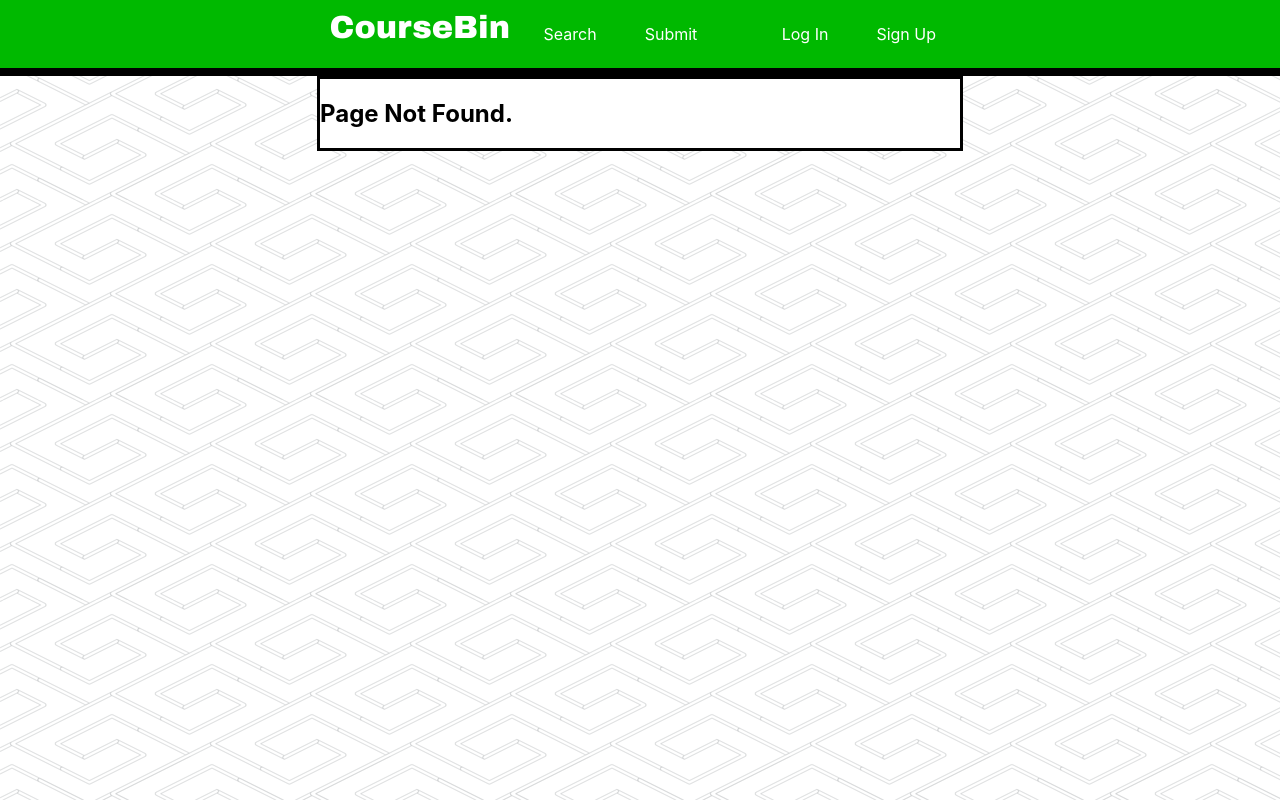
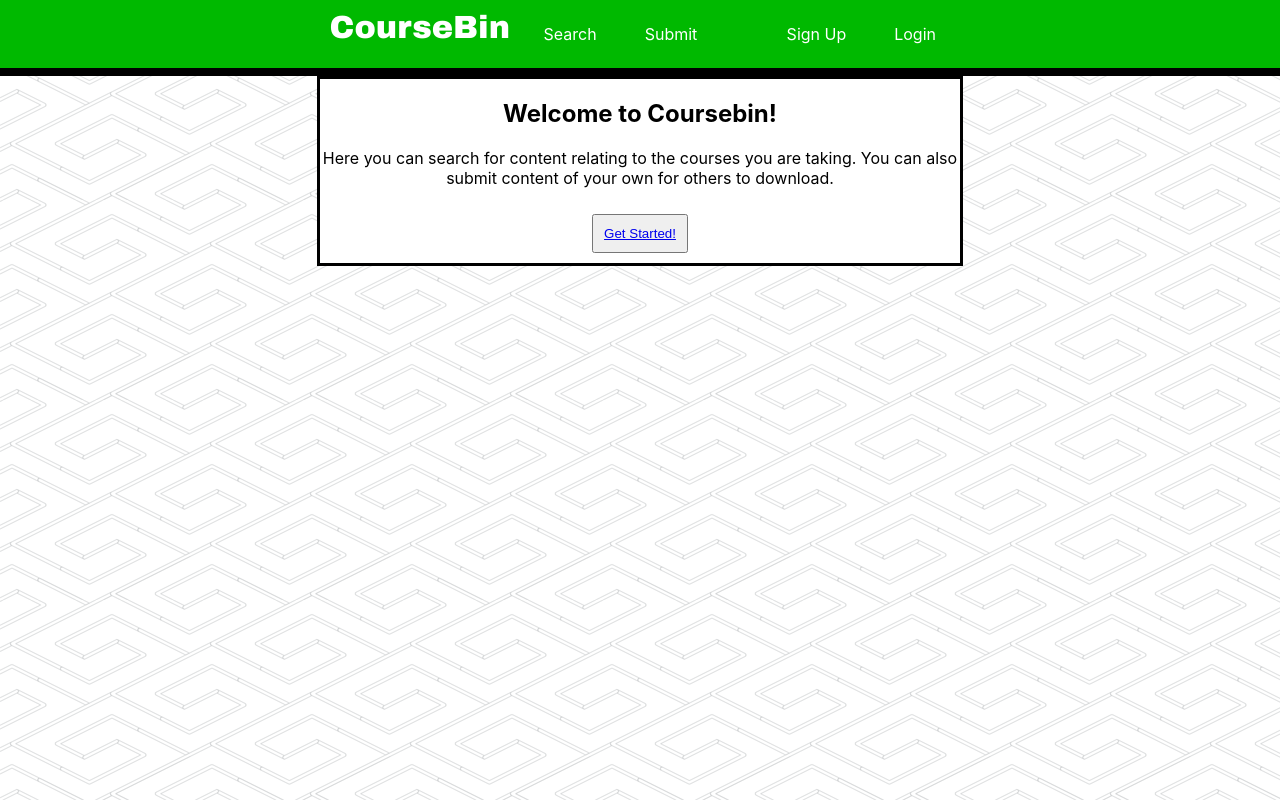
Before and after one commit to Thomas-McKanna/CourseBin, a React (Create React App) app in the folder frontend/: page / in a window 1280 px wide. Before the commit this address had no page. Built offline with nearby package versions, Linux system fonts and the light colour scheme.

Commit message:
Authentication now fully functional (but corner cases not implemented).

```diff
--- a/frontend/src/App.js
+++ b/frontend/src/App.js
@@ -4,6 +4,8 @@
   BrowserRouter,
   Route,
   Switch,
+  Link,
+  Redirect,
 } from "react-router-dom";
 import Header from "./header"
 import SearchForm from "./search/search_form"
@@ -12,16 +14,22 @@
 import Submission from "./submission/submission"
 import Login from "./authentication/login"
 import SignUp from "./authentication/signup"
+import notFoundImg from "./images/404_not_found.jpg"
+import Cookies from 'universal-cookie';
 
 class App extends React.Component {
 
     state = {
-        loggedIn: true, // set to false after debugging
+        loggedIn: false,
     }
 
     constructor(props) {
         super(props);
 
+        const cookies = new Cookies();
+        if (cookies.get("auth")) {
+            this.state.loggedIn = true;
+        }
         this.handleLogin = this.handleLogin.bind(this);
     }
 
@@ -29,14 +37,15 @@
         const headerLinks = [
             {label: 'Search', link: '/search/form', float: 'left'},
             {label: 'Submit', link: '/submit_initial/', float: 'left'},
-      {label: 'Sign Up', link: '/signup/', float: 'right'},
-      {label: 'Log In', link: '/login/', float: 'right'},
         ]
 
         return (
         <BrowserRouter>
             <div id="outer_body">
-          <Header id="navigation" links={headerLinks}/>
+                <Header
+                    id="navigation"
+                    items={headerLinks}
+                    loggedIn={this.state.loggedIn} />
                 <div id="inner_body">
                     <Switch>
                         <Route path='/search/form' component={SearchForm} />
@@ -46,7 +55,7 @@
                             render={(props) =>
                                 <Submission
                                     {...props}
-                            loggedIn={this.state['loggedIn']} />
+                                    loggedIn={this.state.loggedIn} />
                                 }/>
                         <Route path='/login'
                             render={(props) =>
@@ -54,7 +63,19 @@
                                     {...props}
                                     handleLogin={this.handleLogin} />
                                 }/> />
-                <Route path='/signup' component = {SignUp} />
+                        <Route path='/signup'
+                            render={(props) =>
+                                <SignUp
+                                    {...props}
+                                    handleLogin={this.handleLogin} />
+                                }/> />
+                        <Route path='/logout'
+                            render={(props) =>
+                                <Logout
+                                    {...props}
+                                    handleLogin={this.handleLogin} />
+                                }/> /> />
+                        <Route path='/' component={Splash} />
                         <Route component={NotFound} />
                     </Switch>
                 </div>
@@ -63,16 +84,62 @@
         );
     }
 
+    generateNewUserNav() {
+        return;
+    }
+
+    generateExistingUserNav() {
+        return;
+    }
+
     handleLogin(status) {
         this.setState({ loggedIn: status })
     }
+}
 
+function NotFound() {
+    return (
+        <div className="not_found">
+            <center>
+                <h2>Sorry about that...</h2>
+                <img src={notFoundImg}/>
+                <h2>The page could not be found.</h2>
+            </center>
+        </div>);
 }
 
 
+class Logout extends React.Component {
 
-function NotFound() {
-  return <h2>Page Not Found.</h2>;
+    render() {
+        const cookies = new Cookies;
+        cookies.remove("username");
+        cookies.remove("auth");
+        this.props.handleLogin(false);
+        return (
+            <Redirect push to='/' />);
+    }
+}
+
+class Splash extends React.Component {
+
+    render() {
+        return (
+            <div>
+                <center>
+                    <h2>Welcome to Coursebin!</h2>
+                    <p>Here you can search for content relating to the courses
+                        you are taking. You can also submit content of your own
+                        for others to download.
+                    </p>
+                    <button className="splash_button">
+                        <Link to='/search/form'>Get Started!</Link>
+                    </button>
+                </center>
+            </div>
+        );
+
+    }
 }
 
 export default App;
--- a/frontend/src/authentication/login.js
+++ b/frontend/src/authentication/login.js
@@ -36,7 +36,9 @@
             if (response.status === 200) {
                 const cookies = new Cookies();
                 cookies.set('auth', response.data.token);
+                cookies.set('username', self.state.username)
                 self.props.handleLogin(true);
+                self.props.history.goBack();
             }
         })
         .catch(function (error) {
--- a/frontend/src/authentication/signup.js
+++ b/frontend/src/authentication/signup.js
@@ -50,6 +50,9 @@
                     if (response.status === 200) {
                         const cookies = new Cookies();
                         cookies.set('auth', response.data.token)
+                        cookies.set('username', self.state.username)
+                        self.props.handleLogin(true);
+                        self.props.history.goBack();
                     }
                 })
                 .catch(function (error) {
--- a/frontend/src/header.js
+++ b/frontend/src/header.js
@@ -1,10 +1,11 @@
+import Cookies from 'universal-cookie';
 import React from "react";
 import {NavLink} from "react-router-dom";
 
 class Header extends React.Component {
     constructor(props) {
         super(props);
-      this.links = props.links.map((item) =>
+        this.items = props.items.map((item) =>
             <HeaderLink key={item.label}
                 link={item.link}
                 label={item.label}
@@ -13,18 +14,45 @@
     }
 
     render() {
+        const cookies = new Cookies();
         return (
             <div id="outer_header">
             <div id="inner_header">
                 <ul id='menu'>
                 <li id='logo'>CourseBin</li>
-              {this.links}
+                {this.items}
+                {this.props.loggedIn &&
+                    this.makeHeaderLink('/logout', 'Log Out', 'right')}
+                {this.props.loggedIn &&
+                    this.makeHeaderLabel('Hello, ' + cookies.get('username'), 'right')}
+                {!this.props.loggedIn &&
+                    this.makeHeaderLink('/login', 'Login', 'right')}
+                {!this.props.loggedIn &&
+                    this.makeHeaderLink('/signup', 'Sign Up', 'right')}
                 </ul>
             </div>
             <div id="header_separator"/>
             </div>
         );
     }
+
+    makeHeaderLink(link, label, float) {
+        return (
+            <HeaderLink key={label}
+                link={link}
+                label={label}
+                float={float} />
+        );
+    }
+
+    makeHeaderLabel(label, float) {
+        return (
+            <span>
+                <HeaderLabel float={float} label={label} />
+            </span>
+        );
+    }
+
 }
 
 class HeaderLink extends React.Component {
@@ -39,4 +67,14 @@
     }
 }
 
+class HeaderLabel extends React.Component {
+    render() {
+      return (
+        <li className={this.props.float}>
+            <div className='nav_label'>{this.props.label}</div>
+        </li>
+      );
+    }
+}
+
 export default Header;
--- a/frontend/src/index.css
+++ b/frontend/src/index.css
@@ -62,6 +62,14 @@
 
 .right {
   float: right;
+  color: #ffffff;
+}
+
+.nav_label {
+    border-style: solid;
+    border-width: 1px;
+    padding: 5px;
+    margin-top:18px;
 }
 
 #menu li a {
@@ -92,3 +100,20 @@
   display: inline-block;
   vertical-align: middle;
 }
+
+.not_found {
+    width: 50%;
+    margin: 0 auto;
+}
+
+.not_found img {
+    height: 300px;
+    border-style: solid;
+    border-width: 10px;
+    border-color: #00b900;
+}
+
+.splash_button {
+    margin: 10px;
+    padding: 10px;
+}
--- a/frontend/src/submission/content.js
+++ b/frontend/src/submission/content.js
@@ -31,7 +31,6 @@
                     }
                     <Rating
                         className="rating"
-                        loggedIn={this.props.loggedIn}
                         id={this.props.url}
                         submission={this.props.submission}
                         getValue={this.getRating}
@@ -84,7 +83,7 @@
             return;
         }
 
-
+        // let the Rating object know what it should set its stars to
         callback((index+1)*2)
 
         const cookies = new Cookies();
--- a/frontend/src/submission/submission.js
+++ b/frontend/src/submission/submission.js
@@ -23,7 +23,6 @@
     componentDidMount() {
         var self = this; // bind "this" so that callbacks can use it
         const apiRequest = `/api/v1/submissions/${this.id}`
-        console.log(apiRequest)
         axios.get(apiRequest)
         .then(function(response) {
             if (response.status === 200) {
```
Also changed, not shown: frontend/src/images/404_not_found.jpg (added). Lines whose indentation alone changed are shown as unchanged.
